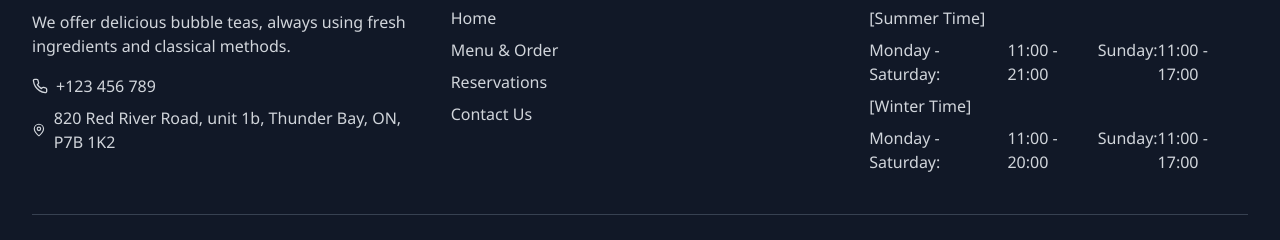
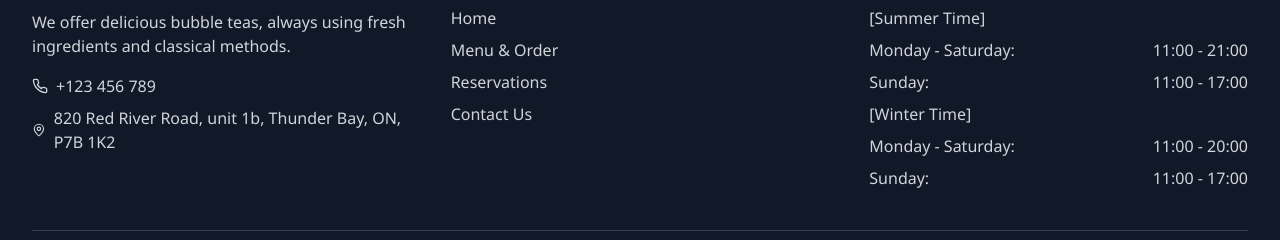
Before and after one commit to JiangtianPan/local-feast-platform, a React (Vite) app: page / in a window 1280 px wide. Shown: the part 2112-2352 px from the top of the page. Built offline with nearby package versions, Linux system fonts and the light colour scheme.

Commit message:
add information

```diff
--- a/src/components/Footer.tsx
+++ b/src/components/Footer.tsx
@@ -59,15 +59,19 @@ const Footer = () => {
               <li className="flex justify-between">
                 <span>Monday - Saturday:</span>
                 <span>11:00 - 21:00</span>
+              </li>
+              <li className="flex justify-between">
                 <span>Sunday:</span>
                 <span>11:00 - 17:00</span>
               </li>
               <li className="flex justify-between">
-              <span>[Winter Time]</span>
+                <span>[Winter Time]</span>
               </li>
               <li className="flex justify-between">
-              <span>Monday - Saturday:</span>
+                <span>Monday - Saturday:</span>
                 <span>11:00 - 20:00</span>
+              </li>
+              <li className="flex justify-between">
                 <span>Sunday:</span>
                 <span>11:00 - 17:00</span>
               </li>
```
